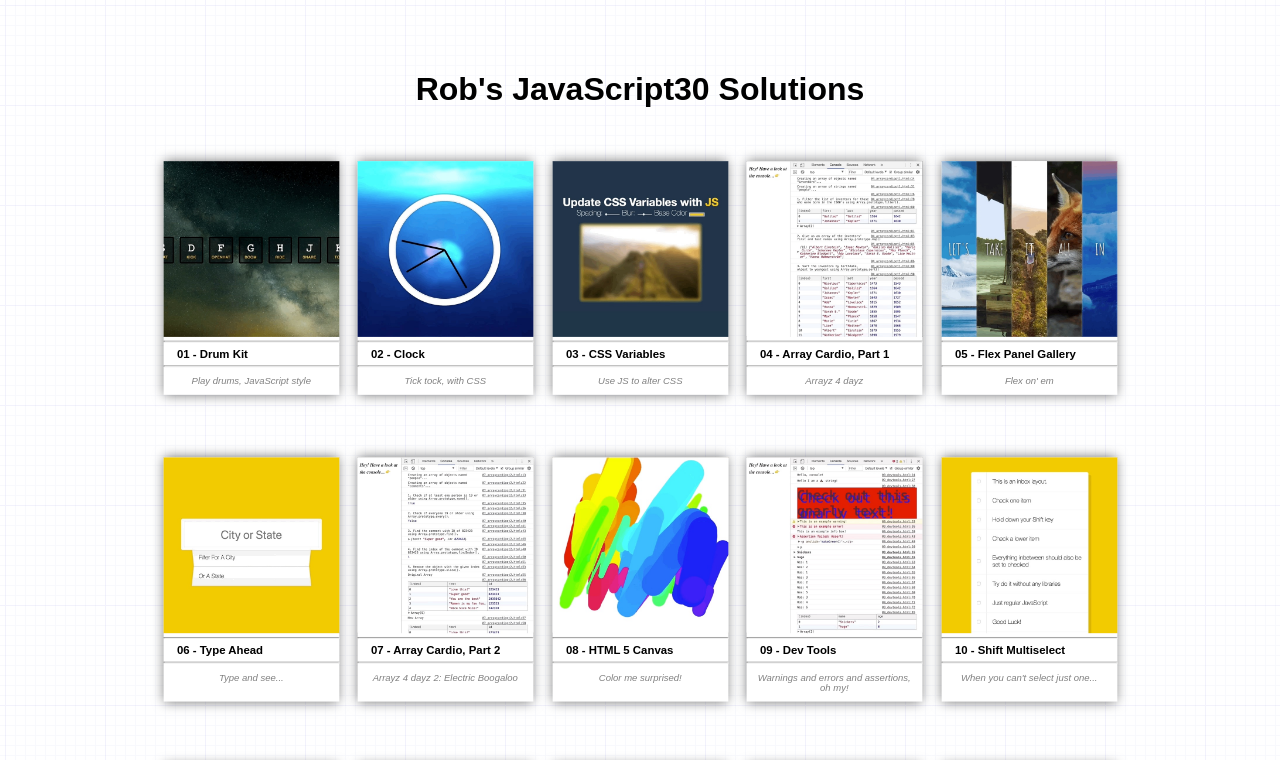
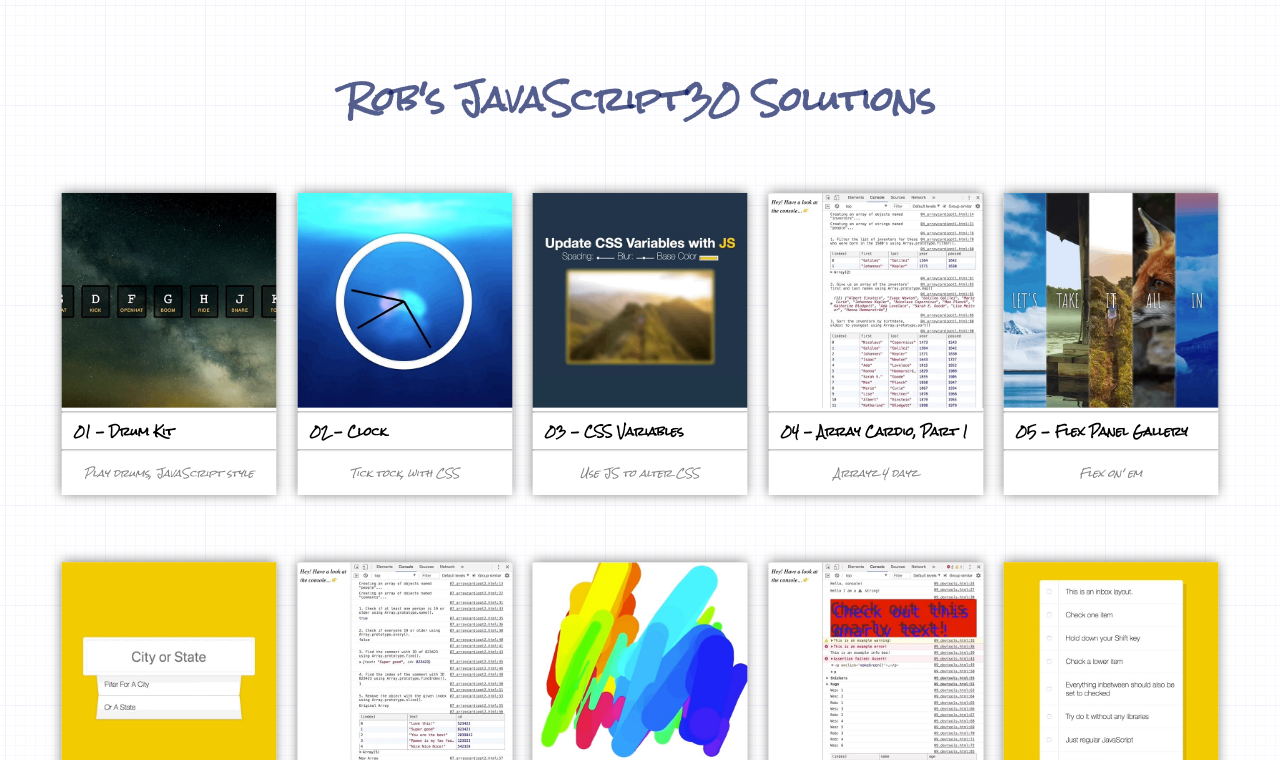
Before and after one commit to rlink126/rlink126.github.io, a plain HTML site: page docs/index.html in a window 1280 px wide. Shown: the top 760 px of the page. Drawn offline with Linux system fonts and the light colour scheme.

Commit message:
Updated fonts and some front-end layout

```diff
--- a/docs/index.html
+++ b/docs/index.html
@@ -3,7 +3,8 @@
 
 <head>
   <meta charset="UTF-8">
-  <title>GitHub Pages</title>
+  <title>Rob's JavaScript30 Solutions</title>
+  <link href='https://fonts.googleapis.com/css?family=Rock+Salt' rel='stylesheet' type='text/css'>
   <link rel="stylesheet" href="style.css">
 </head>
 
--- a/docs/style.css
+++ b/docs/style.css
@@ -8,8 +8,15 @@ html
 body
 {
   /*background-color: #adc80a33;*/
-  margin: 0% 12%;
-  padding: 50px 00px;
+  margin: 0% 4%;
+  padding: 40px 00px;
+}
+
+h1
+{
+  font-family: 'Rock Salt';
+  font-size: 50;
+  color: #000F55aa
 }
 
 hr
@@ -39,6 +46,7 @@ hr
 .title
 {
   /*background-color: #6622ff33;*/
+  font-family: 'Rock Salt';
   font-size: 12px;
   margin: 0px 0px;
   padding: 5px 14px;
@@ -48,6 +56,7 @@ hr
 .description
 {
   /*background-color: #ffaa2233;*/
+  font-family: 'Rock Salt';
   color: grey;
   font-style: italic;
   font-size: 10px;
```
